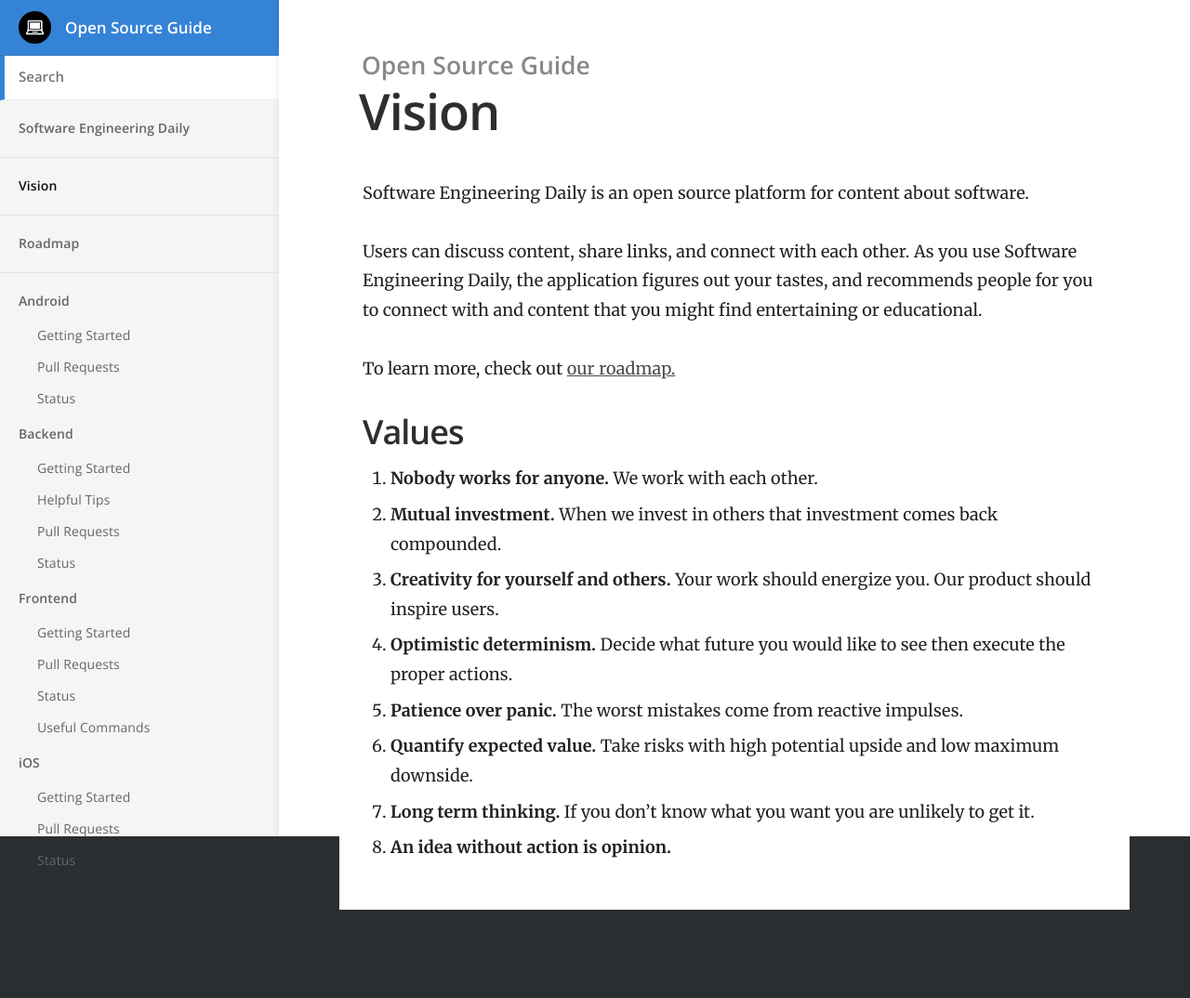
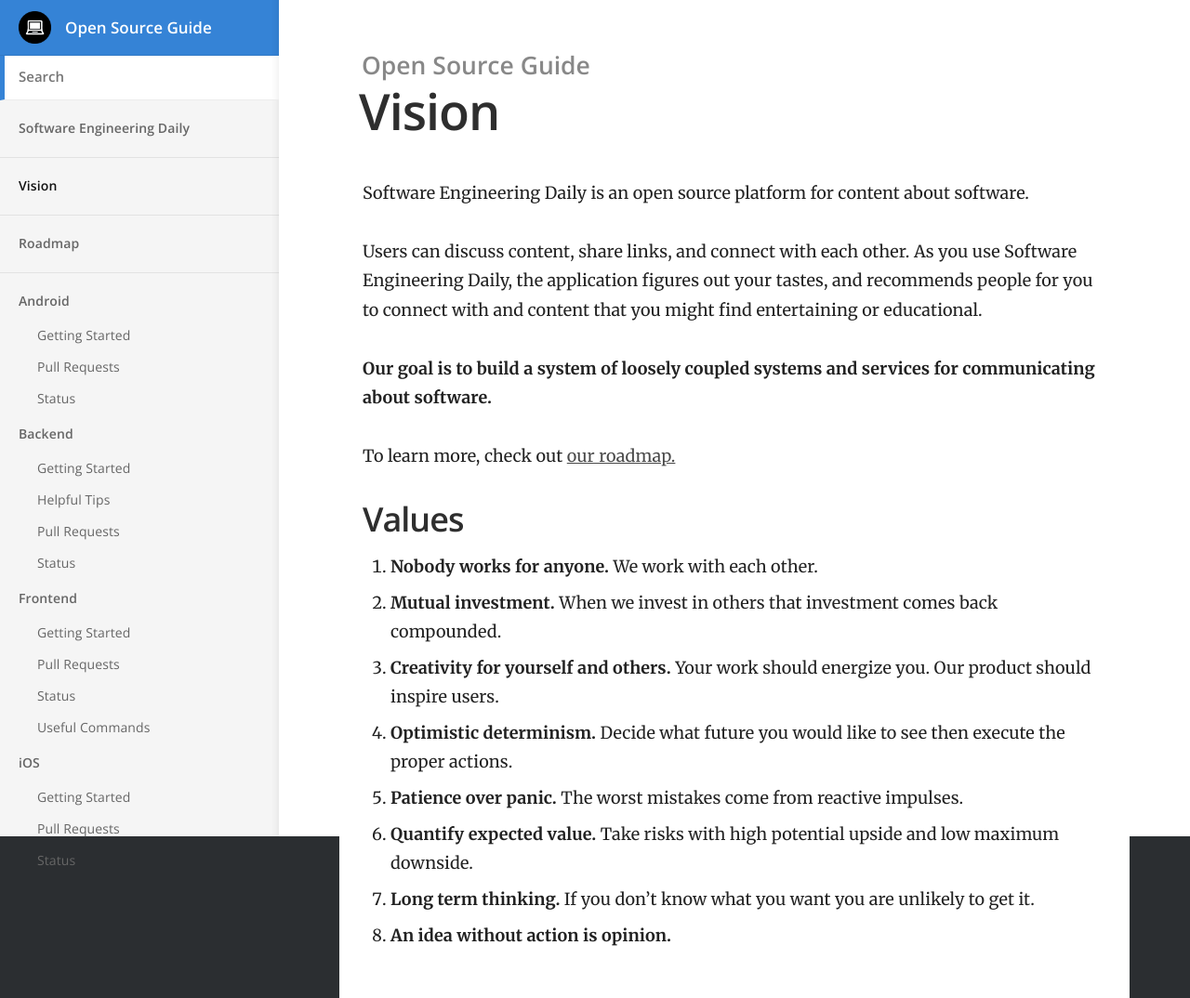
Before and after one commit to SoftwareEngineeringDaily/softwareengineeringdaily.github.io, a Jekyll site: the page built from vision.html, in a window 1280 px wide. Shown: the whole page at 93% size. Built offline with Jekyll 4.4.1, drawn with Linux system fonts in a browser that asks for light colours; before the commit the page ends 979 px from its top, so only the background shows below that.

Commit message:
Update vision.html

```diff
--- a/vision.html
+++ b/vision.html
@@ -8,6 +8,9 @@ title: Vision
   <br>
   <br>
   Users can discuss content, share links, and connect with each other. As you use Software Engineering Daily, the application figures out your tastes, and recommends people for you to connect with and content that you might find entertaining or educational.
+  <br>
+  <br>
+  <b>Our goal is to build a system of loosely coupled systems and services for communicating about software.</b>
   <br>
   <br>
   To learn more, check out <a href="/roadmap">our roadmap.</a>
```
